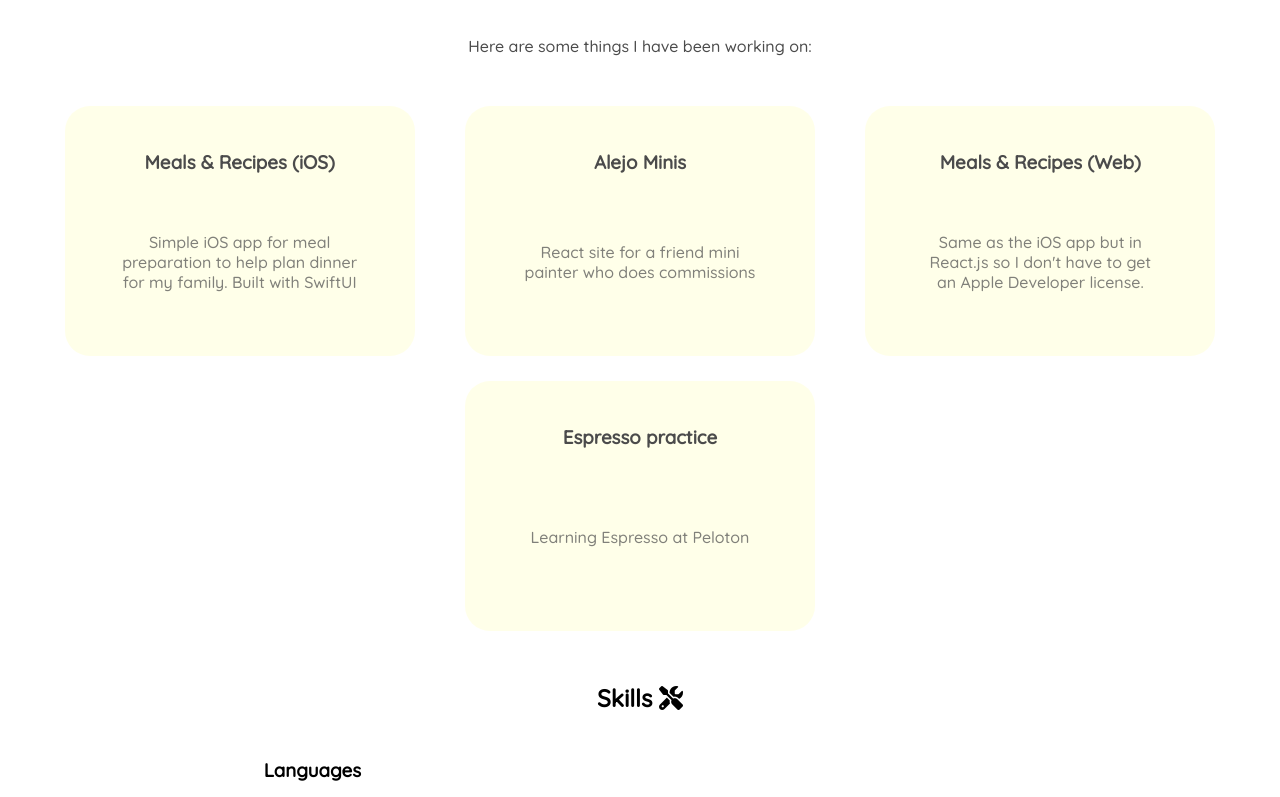
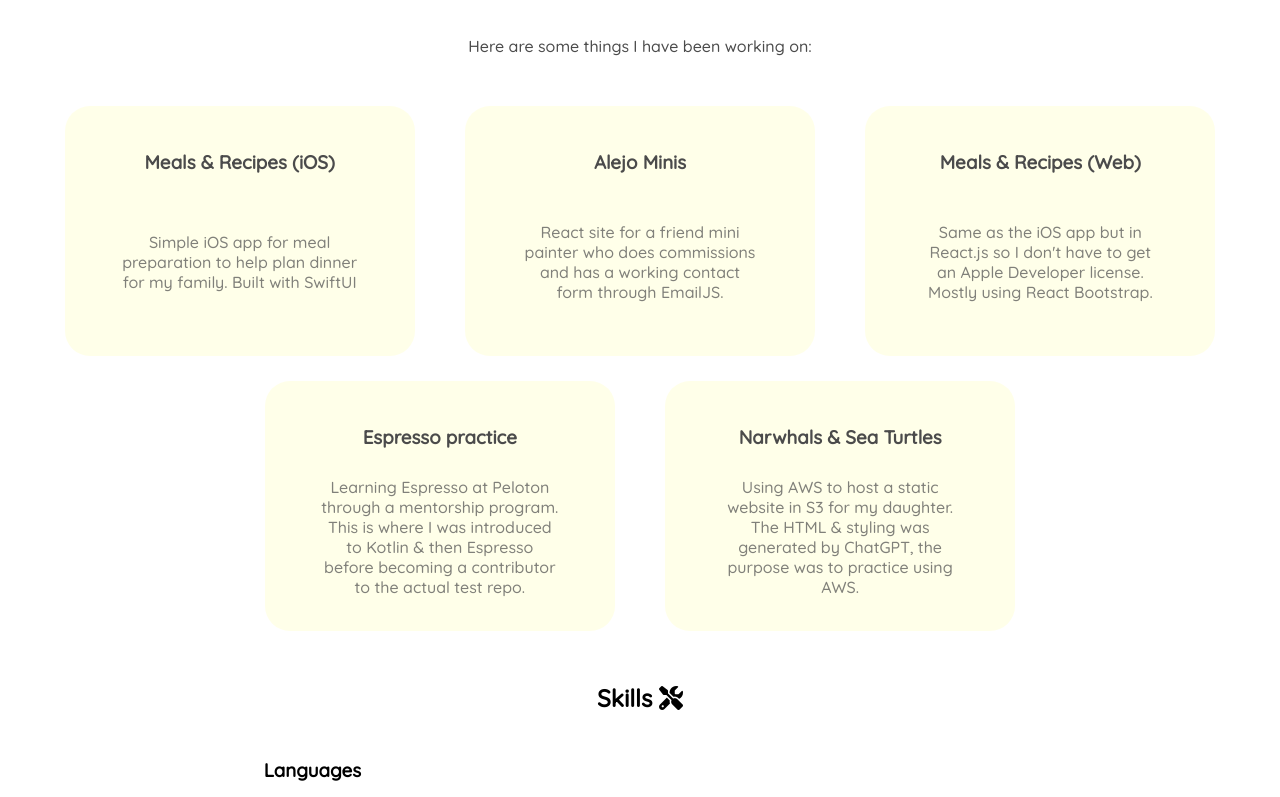
Before and after one commit to escosio/scottdantuono, a React (Create React App) app: page / in a window 1280 px wide. Shown: the part 372-1169 px from the top of the page. Built offline with nearby package versions, Linux system fonts and the light colour scheme.

Commit message:
update projects

```diff
--- a/src/components/Projects.js
+++ b/src/components/Projects.js
@@ -10,35 +10,38 @@ export const Projects = () => {
     },
     {
       title: "Alejo Minis",
-      desc: "React site for a friend mini painter who does commissions",
+      desc: "React site for a friend mini painter who does commissions and has a working contact form through EmailJS.",
       link: "https://alejo-minis.vercel.app/",
     },
     {
       title: "Meals & Recipes (Web)",
-      desc: "Same as the iOS app but in React.js so I don't have to get an Apple Developer license.",
+      desc: "Same as the iOS app but in React.js so I don't have to get an Apple Developer license. Mostly using React Bootstrap.",
       link: "https://meals-and-recipes-web.vercel.app/"
     },
     {
       title: "Espresso practice",
-      desc: "Learning Espresso at Peloton",
+      desc: "Learning Espresso at Peloton through a mentorship program. This is where I was introduced to Kotlin & then Espresso before becoming a contributor to the actual test repo.",
       link: "https://github.com/pl-peloton/scott-pai-emp",
     },
+    {
+      title: "Narwhals & Sea Turtles",
+      desc: "Using AWS to host a static website in S3 for my daughter. The HTML &  styling was generated by ChatGPT, the purpose was to practice using AWS.",
+      link: "https://smd-bucket-1690639694.s3.amazonaws.com/index.html"
+    }
   ];
 
   return (
     <div id="projects" className="section project-card-container">
       <h2>Projects <i class="fa-solid fa-code-branch"></i></h2>
-      {/* <i class="fa-solid fa-diagram-project"></i> */}
       <p>Here are some things I have been working on:</p>
       {projects.map((project, i) => (
-          <a href={project.link} target="_blank">
-        <div sm key={i} className="project-card">
+          <a href={project.link} key={i} target="_blank">
+        <div key={i} className="project-card">
             <h3>{project.title}</h3>
           <p>{project.desc}</p>
         </div>
         </a>
       ))}
-      {/* <ProjectCard project={projects[1]}/> */}
     </div>
   );
 };
```
